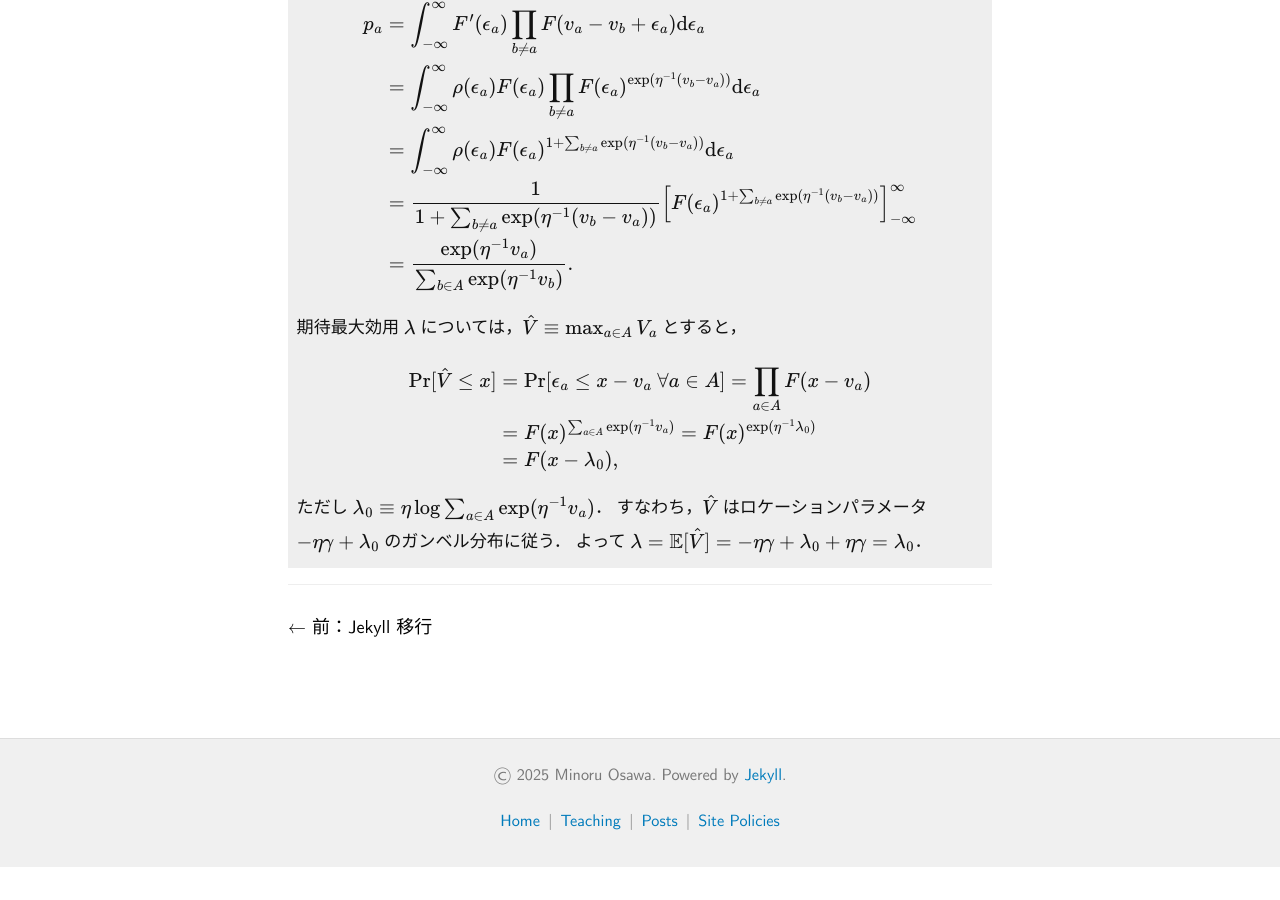
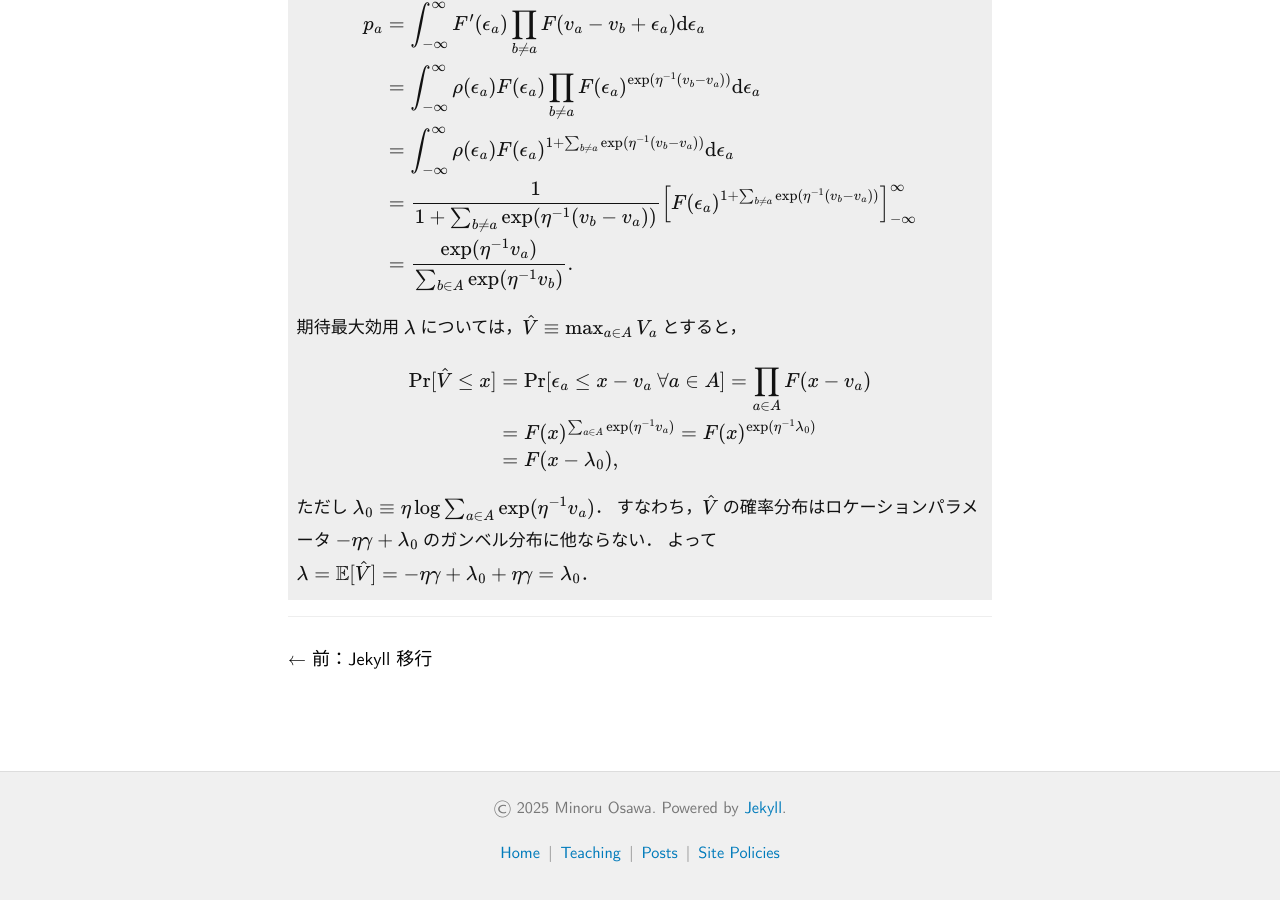
Before and after one commit to mino-osawa/mino-osawa.github.io, a Jekyll site: the page built from _posts/2025-05-29-post.markdown, in a window 1280 px wide and 900 px high, scrolled down 2004 px. Built offline with Jekyll 4.4.1, drawn with Linux system fonts in a browser that asks for light colours; some web fonts are replaced; before the commit the page ends 2871 px from its top, so only the background shows below that.

Commit message:
minor fix

```diff
--- a/_posts/2025-05-29-post.markdown
+++ b/_posts/2025-05-29-post.markdown
@@ -105,7 +105,7 @@ $$
 \end{aligned}
 $$
 ただし $\lambda_0 \equiv \eta \log \sum_{a \in A} \exp(\eta^{-1} v_a)$．
-すなわち，$\hat{V}$ はロケーションパラメータ $- \eta\gamma + \lambda_0$ のガンベル分布に従う．
+すなわち，$\hat{V}$ の確率分布はロケーションパラメータ $- \eta\gamma + \lambda_0$ のガンベル分布に他ならない．
 よって $\lambda = \mathbb{E}[\hat{V}] = - \eta \gamma + \lambda_0 + \eta\gamma = \lambda_0$．
 </div>
 </div>
```
